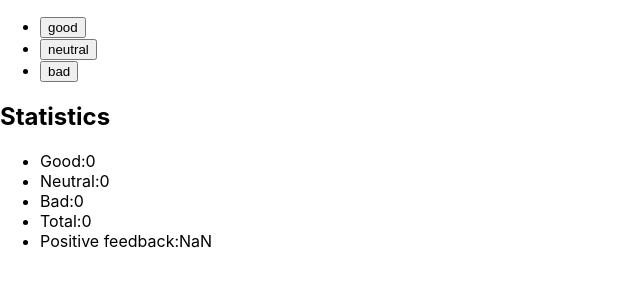
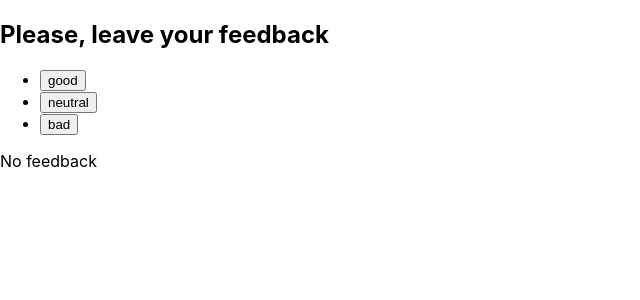
Before and after one commit to AnyaNass/goit-react-hw-02-feedback, a React (Create React App) app: page / in a window 1280 px wide. Shown: the top 300 px of the page, without its empty margins (0-640 px from the left). Built offline with nearby package versions, Linux system fonts and the light colour scheme.

Commit message:
logic is done

```diff
--- a/src/components/Container/Container.jsx
+++ b/src/components/Container/Container.jsx
@@ -5,5 +5,5 @@ export const Container = ({ children }) => {
 }
 
 Container.propTypes = {
-	children: PropTypes.array.isRequired,
+	children: PropTypes.node.isRequired,
 }
--- a/src/components/Feedback/Feedback.jsx
+++ b/src/components/Feedback/Feedback.jsx
@@ -1,8 +1,11 @@
 import React from 'react';
 import { Container } from '../Container/Container'
 import { Buttons } from '../Buttons/Buttons'
-import { StatHeader } from '../StatHeader/StatHeader'
-import { StatisticsList } from '../Statistics/Statistics'
+import { Section } from '../Section/Section'
+import { Statistics } from '../Statistics/Statistics'
+import { FirstPage } from '../FirstPage/FirstPage'
+
+
 
 export const Feedback = class Feedback extends React.Component {
 	state = {
@@ -24,17 +27,20 @@ export const Feedback = class Feedback extends React.Component {
 	}
 
 	render() {
+		const totalFeedback = this.countTotalFeedback();
+
 		return (
 			<Container>
-				<Buttons state={this.state} onClick={this.handleClick} />
-				<StatHeader title="Statistics" />
-				<StatisticsList>
-					<li><span>Good:</span><span>{this.state.good}</span></li>
-					<li><span>Neutral:</span><span>{this.state.neutral}</span></li>
-					<li><span>Bad:</span><span>{this.state.bad}</span></li>
-					<li><span>Total:</span><span>{this.countTotalFeedback()}</span></li>
-					<li><span>Positive feedback:</span><span>{this.countPositiveFeedbackPercentage()}</span></li>
-				</StatisticsList>
+				<Section title="Please, leave your feedback">
+					<Buttons state={this.state} onClick={this.handleClick} />
+				</Section>
+				{totalFeedback === 0
+					?
+					(<FirstPage text="No feedback" />)
+					:
+					(<Section title="Statistics">
+						<Statistics good={this.state.good} neutral={this.state.neutral} bad={this.state.bad} total={this.countTotalFeedback()} positivePercentage={this.countPositiveFeedbackPercentage()} />
+					</Section>)}
 			</Container>
 		)
 	}
--- /dev/null
+++ b/src/components/FirstPage/FirstPage.jsx
@@ -0,0 +1,9 @@
+import PropTypes from 'prop-types';
+
+export const FirstPage = ({ text }) => {
+	return <p>{text}</p>
+}
+
+FirstPage.propTypes = {
+	text: PropTypes.string.isRequired,
+}
--- /dev/null
+++ b/src/components/Section/Section.jsx
@@ -0,0 +1,13 @@
+import PropTypes from 'prop-types';
+
+export const Section = ({ title, children }) => {
+	return (<section>
+		<h2>{title}</h2>
+		{children}
+	</section>)
+}
+
+Section.propTypes = {
+	title: PropTypes.string,
+	children: PropTypes.node,
+}
--- a/src/components/StatHeader/StatHeader.jsx
+++ /dev/null
@@ -1,9 +0,0 @@
-import PropTypes from 'prop-types';
-
-export const StatHeader = ({ title }) => {
-	return <h2>{title}</h2>
-}
-
-StatHeader.propTypes = {
-	title: PropTypes.string,
-}
--- a/src/components/Statistics/Statistics.jsx
+++ b/src/components/Statistics/Statistics.jsx
@@ -1,10 +1,19 @@
 import PropTypes from 'prop-types';
 
-export const StatisticsList = ({ children }) => {
-	return (<ul>{children}</ul>
-	)
+export const Statistics = ({ good, neutral, bad, total, positivePercentage }) => {
+	return (<ul>
+		<li><span>Good:</span><span>{good}</span></li>
+		<li><span>Neutral:</span><span>{neutral}</span></li>
+		<li><span>Bad:</span><span>{bad}</span></li>
+		<li><span>Total:</span><span>{total}</span></li>
+		<li><span>Positive feedback:</span><span>{positivePercentage}%</span></li>
+	</ul>)
 }
 
-StatisticsList.propTypes = {
-	children: PropTypes.array.isRequired,
+Statistics.propTypes = {
+	good: PropTypes.number.isRequired,
+	neutral: PropTypes.number.isRequired,
+	bad: PropTypes.number.isRequired,
+	total: PropTypes.number.isRequired,
+	positivePercentage: PropTypes.number.isRequired,
 }
```
Also changed, not shown: src/components/StatListItem/StatListItem.jsx (deleted, +0 -8 lines).
